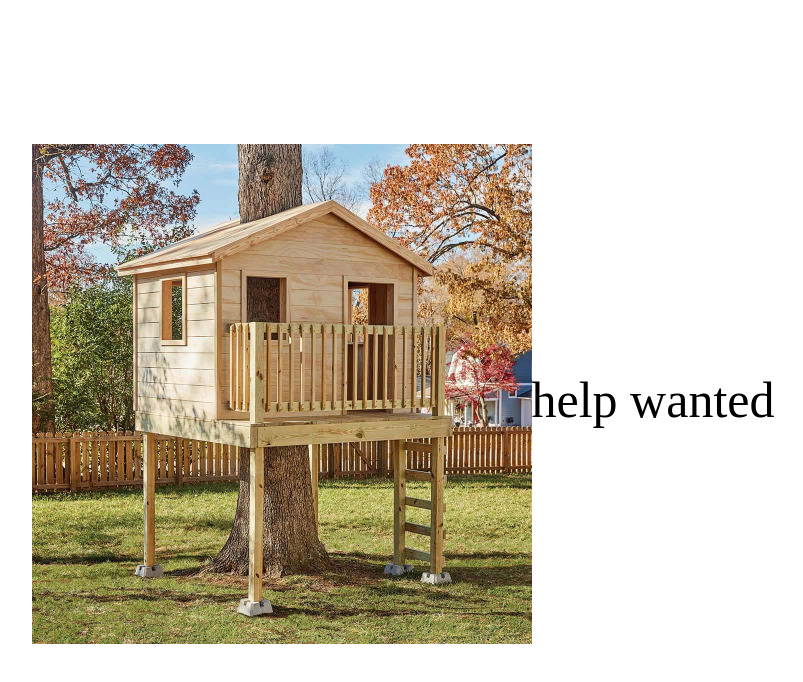
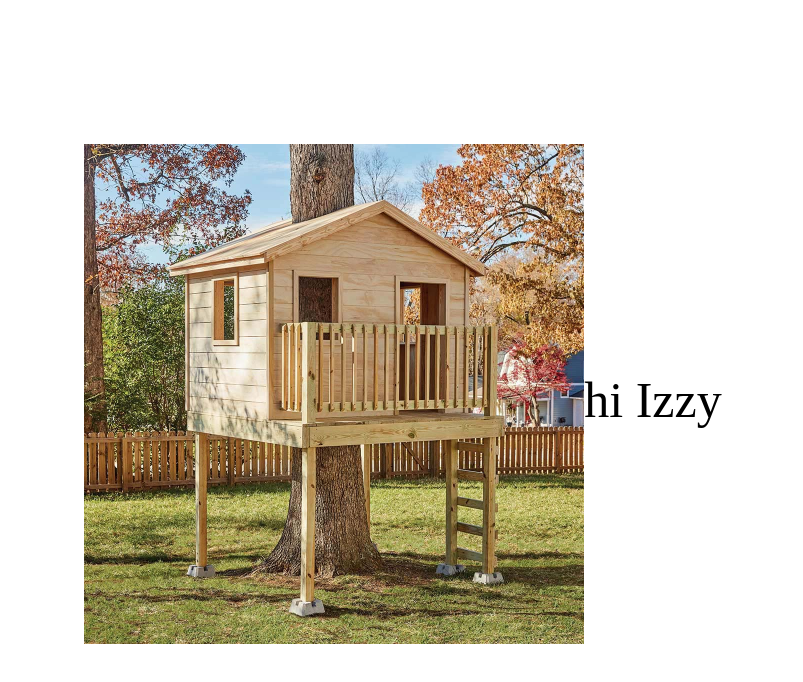
Before and after one commit to ju-tu/schemer, a plain HTML site: page index.html in a window 1280 px wide. Shown: the whole page, without its empty margins (237-1040 px from the left). Drawn offline with Linux system fonts and the light colour scheme.

Commit message:
Update index.html
help wanted to hi izzy

```diff
--- a/index.html
+++ b/index.html
@@ -32,7 +32,7 @@
 
 <body>
     <span class="a"> <img class="tree-house" src="tree house I want to build.jpeg"> </span>
-    <div class="help"> help wanted </div>
+    <div class="help"> hi Izzy </div>
 </body>
 
 </html>
```
